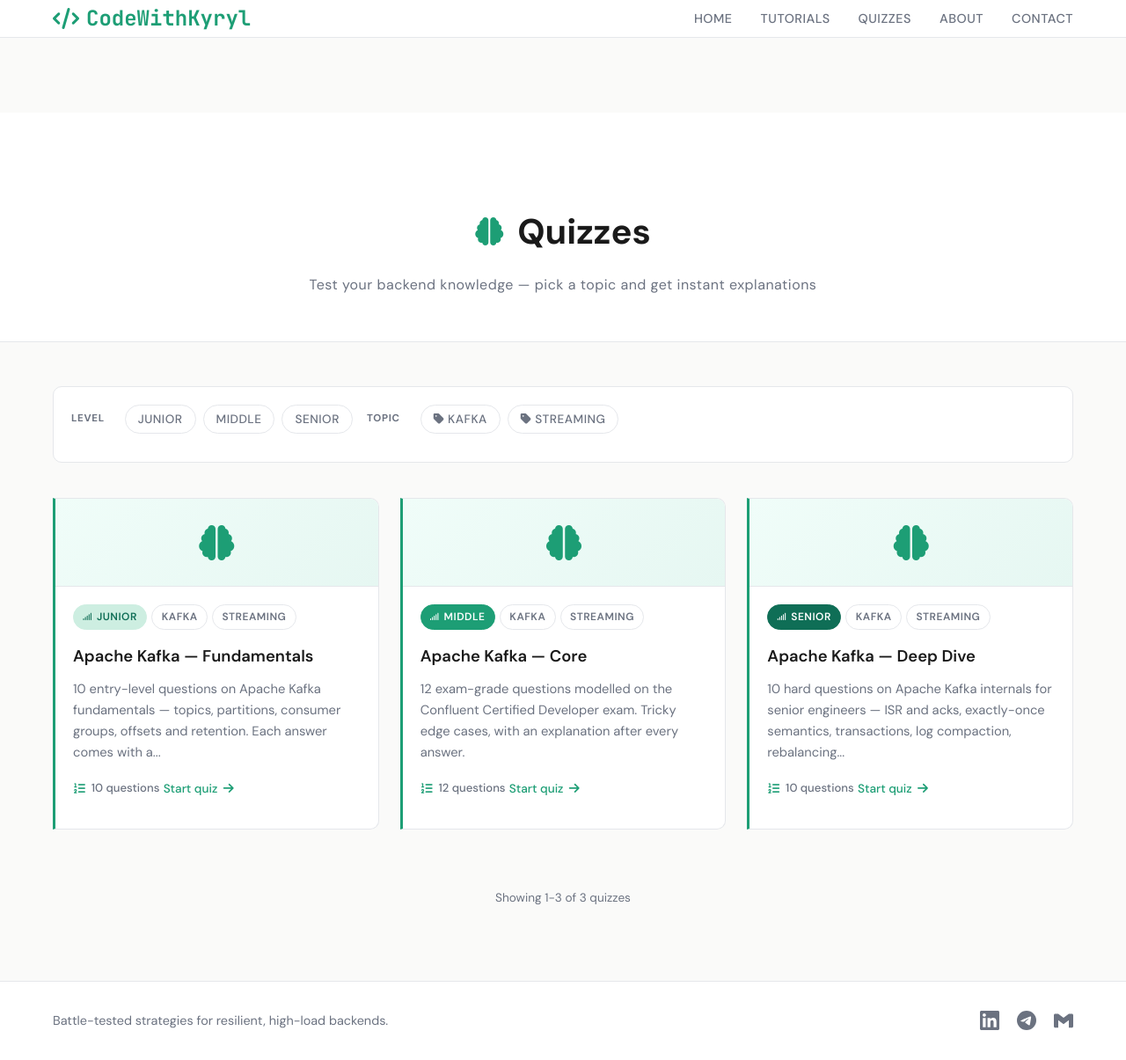
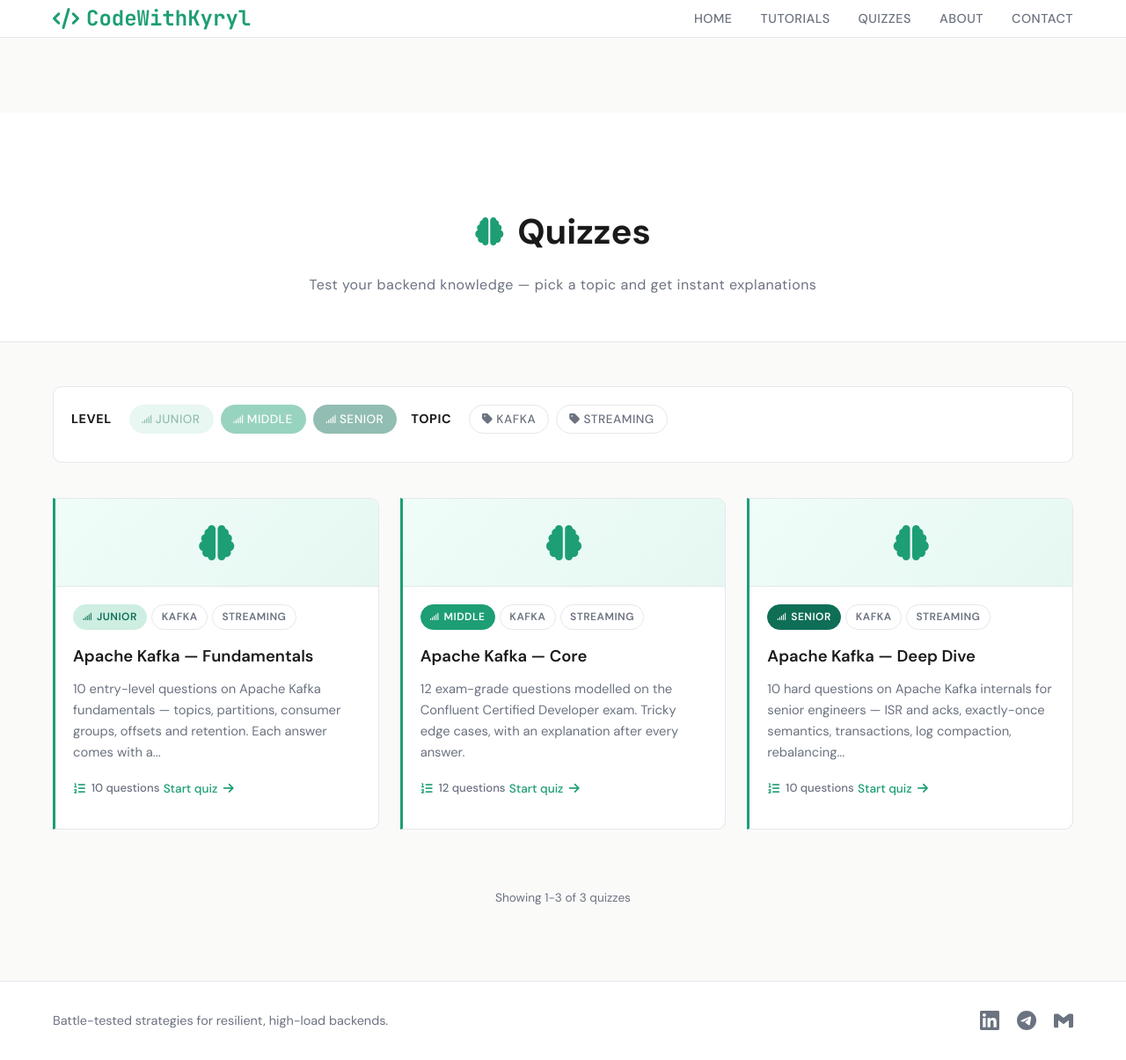
Before and after one commit to javaAndScriptDeveloper/codeWithKyryl, a Jekyll site: the page built from quizzes.md, in a window 1280 px wide and 1205 px high. Shown: the whole window at 88% size. Built offline with Jekyll 4.4.1, drawn with Linux system fonts in a browser that asks for light colours.

Commit message:
Make filter labels prominent and match card chips
Strengthen the LEVEL/TOPIC group labels (larger, bolder, darker) and
style the level filter buttons like the card difficulty badges — always
level-colored with a signal icon, dimmed until selected (selected gets a
ring). Topic buttons remain ghost chips, so the filter panel and the
quiz cards now use the same chip language.

Co-Authored-By: Claude Sonnet 4.6 <noreply@anthropic.com>

```diff
--- a/_layouts/quizzes-index.html
+++ b/_layouts/quizzes-index.html
@@ -56,6 +56,7 @@ js:
                         {% for lvl in level_order %}
                         {% if present_levels contains lvl %}
                         <button class="filter-btn level-btn level-{{ lvl | downcase }}" data-level="{{ lvl }}">
+                            <i class="fas fa-signal"></i>
                             {{ lvl }}
                         </button>
                         {% endif %}
--- a/assets/css/quizzes.css
+++ b/assets/css/quizzes.css
@@ -94,12 +94,12 @@ main {
 }
 
 .filter-group-label {
-    font-size: 0.72rem;
+    font-size: 0.9rem;
     text-transform: uppercase;
-    letter-spacing: 0.06em;
-    font-weight: 700;
-    color: var(--color-text-muted);
-    min-width: 3.2rem;
+    letter-spacing: 0.04em;
+    font-weight: 800;
+    color: var(--color-text-body);
+    min-width: 3.5rem;
 }
 
 .level-filter,
@@ -126,20 +126,22 @@ main {
     color: #fff;
 }
 
-.level-btn.level-junior.active {
-    background: var(--quiz-success-bg);
-    color: var(--color-primary-dark);
-    border-color: var(--color-primary);
+/* Level filter buttons mirror the card difficulty badges: always level-
+   colored with a signal icon, dimmed until selected. (.filter-btn.level-btn
+   specificity beats tutorials' .filter-btn:hover so the colors survive hover.) */
+.filter-btn.level-btn {
+    opacity: 0.45;
+    border-color: transparent;
 }
-.level-btn.level-middle.active {
-    background: var(--color-primary);
-    border-color: var(--color-primary);
-    color: #fff;
-}
-.level-btn.level-senior.active {
-    background: var(--color-primary-dark);
-    border-color: var(--color-primary-dark);
-    color: #fff;
+.filter-btn.level-btn i { font-size: 0.7em; }
+.filter-btn.level-btn.level-junior { background: #cdeee1; color: var(--color-primary-dark); }
+.filter-btn.level-btn.level-middle { background: var(--color-primary); color: #fff; }
+.filter-btn.level-btn.level-senior { background: var(--color-primary-dark); color: #fff; }
+.filter-btn.level-btn:hover { opacity: 0.8; }
+.filter-btn.level-btn.active {
+    opacity: 1;
+    font-weight: 700;
+    box-shadow: 0 0 0 2px rgba(29, 158, 117, 0.35);
 }
 
 /* ---- Quiz page shell -------------------------------------------------- */
```
